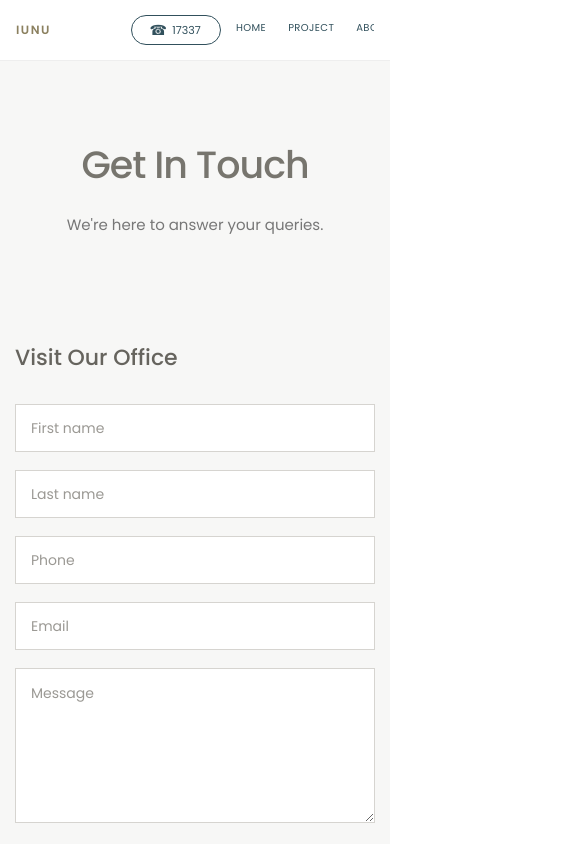
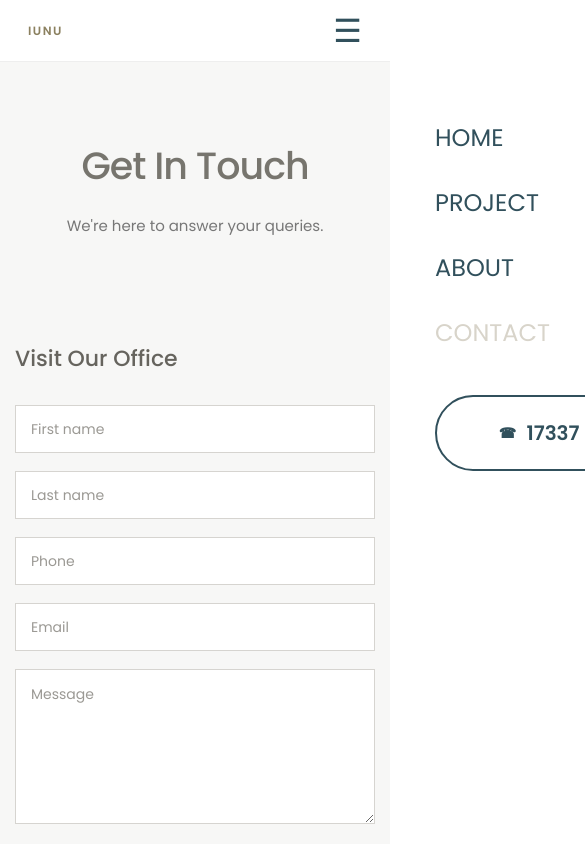
Before and after one commit to WassemAymanAtta/IUNU, a React (Vite) app: page /contact in a window 390 px wide. Shown: the top 844 px of the page, 585 px wide, since content can reach past the window. Built offline with nearby package versions, Linux system fonts and the light colour scheme.

Commit message:
Fix React Router refresh

```diff
--- a/src/components/layout/Navbar/Navbar.css
+++ b/src/components/layout/Navbar/Navbar.css
@@ -38,7 +38,7 @@
 
 
 /* =========================
-   MENU
+   DESKTOP MENU
 ========================= */
 
 .navbar-menu {
@@ -64,24 +64,18 @@
     transition: color 0.3s ease;
 }
 
-
-/* Hover */
-
 .nav-link:hover {
     color: #9a8a64;
 }
 
 
 /* =========================
-   CURRENT PAGE
+   ACTIVE PAGE
 ========================= */
 
 .nav-link-active {
     color: #9a8a64;
 }
-
-
-/* Underline */
 
 .nav-link-active::after {
     content: "";
@@ -93,11 +87,6 @@
     background: #9a8a64;
     animation: underlineAppear 0.25s ease;
 }
-
-
-/* =========================
-   UNDERLINE ANIMATION
-========================= */
 
 @keyframes underlineAppear {
     from {
@@ -112,7 +101,7 @@
 
 
 /* =========================
-   PHONE
+   DESKTOP PHONE
 ========================= */
 
 .navbar-phone {
@@ -136,75 +125,151 @@
 }
 
 .phone-icon {
+    width: 14px;
+    height: 14px;
+    display: flex;
+    align-items: center;
+    justify-content: center;
     font-size: 14px;
 }
 
 
 /* =========================
-   TABLET
+   MOBILE BUTTON
 ========================= */
 
-@media (max-width: 900px) {
-    .navbar-container {
-        padding: 0 18px;
-    }
-    .navbar-menu {
-        gap: 18px;
-    }
-    .nav-link {
-        font-size: 10px;
-    }
+.menu-toggle {
+    display: none;
+    background: transparent;
+    border: none;
+    color: #31505c;
+    font-size: 32px;
+    line-height: 1;
+    cursor: pointer;
+    padding: 0;
 }
 
 
 /* =========================
-   MOBILE
+   MOBILE CLOSE BUTTON
 ========================= */
 
+.menu-close {
+    display: none;
+    position: absolute;
+    top: 25px;
+    right: 25px;
+    background: transparent;
+    border: none;
+    color: #31505c;
+    font-size: 42px;
+    font-weight: 300;
+    line-height: 1;
+    cursor: pointer;
+}
+
+
+/* =========================
+   MOBILE PHONE
+========================= */
+
+.mobile-phone {
+    display: none;
+}
+
+
+/* =====================================================
+   MOBILE
+===================================================== */
+
 @media (max-width: 650px) {
+    /* Navbar */
     .navbar {
-        height: auto;
+        height: 62px;
     }
     .navbar-container {
-        min-height: 60px;
-        flex-wrap: wrap;
-        gap: 15px;
-        padding: 12px 16px;
+        height: 62px;
+        padding: 0 28px;
     }
+    /* Logo */
+    .navbar-logo {
+        min-width: auto;
+        font-size: 12px;
+    }
+    /* Hide desktop phone */
+    .navbar-phone {
+        display: none;
+    }
+    /* Hamburger */
+    .menu-toggle {
+        display: block;
+    }
+    /* =========================
+       MOBILE MENU
+    ========================= */
     .navbar-menu {
-        order: 3;
+        position: fixed;
+        top: 0;
+        left: 0;
         width: 100%;
-        overflow-x: auto;
+        height: 100vh;
+        background: #ffffff;
+        display: flex;
+        flex-direction: column;
+        align-items: flex-start;
         justify-content: flex-start;
-        padding-bottom: 4px;
-        gap: 22px;
+        gap: 0;
+        padding: 120px 45px 40px;
+        overflow-y: auto;
+        transform: translateX(100%);
+        transition: transform 0.35s ease;
+        z-index: 2000;
     }
-    .nav-link {
-        white-space: nowrap;
+    /* Open */
+    .navbar-menu.show {
+        transform: translateX(0);
     }
-    .nav-link-active::after {
-        bottom: -5px;
+    /* =========================
+       MOBILE LINKS
+    ========================= */
+    .navbar-menu .nav-link {
+        width: auto;
+        margin-bottom: 30px;
+        color: #31505c;
+        font-size: 24px;
+        font-weight: 400;
+        letter-spacing: 0;
     }
-    .navbar-phone {
-        width: 90px;
-        height: 30px;
+    /* Active */
+    .navbar-menu .nav-link-active {
+        color: #d8d4ca;
+    }
+    /* Remove desktop underline */
+    .navbar-menu .nav-link-active::after {
+        display: none;
+    }
+    /* =========================
+       MOBILE PHONE
+    ========================= */
+    .mobile-phone {
+        width: 210px;
+        height: 76px;
+        margin-top: 15px;
+        border: 2px solid #31505c;
+        border-radius: 40px;
+        display: flex;
+        align-items: center;
+        justify-content: center;
+        gap: 12px;
+        color: #31505c;
+        text-decoration: none;
+        font-size: 20px;
+        font-weight: 600;
+    }
+    /* =========================
+       CLOSE BUTTON
+    ========================= */
+    .menu-close {
+        display: block;
     }
 }
-
-.phone-icon {
-    width: 14px;
-    height: 14px;
-    display: flex;
-    align-items: center;
-    justify-content: center;
-}
-
-.phone-icon svg {
-    width: 14px;
-    height: 14px;
-    fill: none;
-    stroke: currentColor;
-    stroke-width: 1.7;
-    stroke-linecap: round;
-    stroke-linejoin: round;
-}
--- a/src/components/layout/Navbar/Navbar.jsx
+++ b/src/components/layout/Navbar/Navbar.jsx
@@ -1,24 +1,38 @@
+import { useState } from "react";
 import { NavLink, Link } from "react-router-dom";
 import "./Navbar.css";
 
 function Navbar() {
+  const [menuOpen, setMenuOpen] = useState(false);
+
+  const closeMenu = () => {
+    setMenuOpen(false);
+  };
+
   return (
     <header className="navbar">
       <div className="navbar-container">
 
         {/* Logo */}
-        <Link to="/" className="navbar-logo">
+        <Link
+          to="/"
+          className="navbar-logo"
+          onClick={closeMenu}
+        >
           IUNU
         </Link>
 
-        {/* Navigation */}
-        <nav className="navbar-menu">
+        {/* Desktop Navigation */}
+        <nav className={`navbar-menu ${menuOpen ? "show" : ""}`}>
 
           <NavLink
             to="/"
             end
+            onClick={closeMenu}
             className={({ isActive }) =>
-              isActive ? "nav-link nav-link-active" : "nav-link"
+              isActive
+                ? "nav-link nav-link-active"
+                : "nav-link"
             }
           >
             HOME
@@ -26,8 +40,11 @@ function Navbar() {
 
           <NavLink
             to="/project"
+            onClick={closeMenu}
             className={({ isActive }) =>
-              isActive ? "nav-link nav-link-active" : "nav-link"
+              isActive
+                ? "nav-link nav-link-active"
+                : "nav-link"
             }
           >
             PROJECT
@@ -35,8 +52,11 @@ function Navbar() {
 
           <NavLink
             to="/about"
+            onClick={closeMenu}
             className={({ isActive }) =>
-              isActive ? "nav-link nav-link-active" : "nav-link"
+              isActive
+                ? "nav-link nav-link-active"
+                : "nav-link"
             }
           >
             ABOUT
@@ -44,18 +64,37 @@ function Navbar() {
 
           <NavLink
             to="/contact"
+            onClick={closeMenu}
             className={({ isActive }) =>
-              isActive ? "nav-link nav-link-active" : "nav-link"
+              isActive
+                ? "nav-link nav-link-active"
+                : "nav-link"
             }
           >
             CONTACT
           </NavLink>
 
+          {/* Phone inside mobile menu */}
+          <a
+            href="tel:17337"
+            className="mobile-phone"
+          >
+            <span className="phone-icon">☎</span>
+            17337
+          </a>
 
+          {/* Close Button */}
+          <button
+            className="menu-close"
+            onClick={closeMenu}
+            aria-label="Close menu"
+          >
+            ×
+          </button>
 
         </nav>
 
-        {/* Phone */}
+        {/* Desktop Phone */}
         <a
           href="tel:17337"
           className="navbar-phone"
@@ -64,6 +103,15 @@ function Navbar() {
           17337
         </a>
 
+        {/* Mobile Menu Button */}
+        <button
+          className="menu-toggle"
+          onClick={() => setMenuOpen(!menuOpen)}
+          aria-label="Open menu"
+        >
+          ☰
+        </button>
+
       </div>
     </header>
   );
--- a/src/pages/Contact/Contact.jsx
+++ b/src/pages/Contact/Contact.jsx
@@ -132,14 +132,14 @@ function Contact() {
   <div className="social-links">
 
     {/* Facebook */}
-    <a href="#" aria-label="Facebook" className="social-link">
+    <a href="https://www.facebook.com/iunudevelopments" aria-label="Facebook" className="social-link">
       <svg viewBox="0 0 24 24">
         <path d="M14 8h3V4h-3c-3.3 0-5 1.7-5 5v3H6v4h3v8h4v-8h3.5l.5-4H13V9c0-.7.3-1 1-1z" />
       </svg>
     </a>
 
     {/* Instagram */}
-    <a href="#" aria-label="Instagram" className="social-link">
+    <a href="https://www.instagram.com/iunu.eg/?hl=en" aria-label="Instagram" className="social-link">
       <svg viewBox="0 0 24 24">
         <rect x="3" y="3" width="18" height="18" rx="5" />
         <circle cx="12" cy="12" r="4" />
@@ -148,7 +148,7 @@ function Contact() {
     </a>
 
     {/* WhatsApp */}
-    <a href="#" aria-label="WhatsApp" className="social-link">
+    <a href="whatsapp://send?phone=201091218088" aria-label="WhatsApp" className="social-link">
       <svg viewBox="0 0 24 24">
         <path d="M20 11.5a8 8 0 0 1-11.8 7.1L4 20l1.4-4.1A8 8 0 1 1 20 11.5z" />
         <path d="M9 8.5c.2-.4.4-.4.7-.4h.5c.2 0 .4.1.5.4l.7 1.6c.1.2.1.4-.1.6l-.5.6c-.1.1-.1.3 0 .5.4.7 1 1.3 1.7 1.7.2.1.4.1.5 0l.6-.6c.2-.2.4-.2.6-.1l1.5.7c.2.1.3.3.3.5v.5c0 .3-.1.5-.4.7-.4.3-1 .5-1.5.4-1.1-.2-2.3-.9-3.4-2-1-1-1.7-2.2-2-3.4-.1-.6.1-1.1.4-1.5z" />
@@ -156,7 +156,7 @@ function Contact() {
     </a>
 
     {/* Email */}
-    <a href="#" aria-label="Email" className="social-link email">
+    <a href="mailto:info@iunu-eg.com" aria-label="Email" className="social-link email">
       <svg viewBox="0 0 24 24">
         <rect x="3" y="5" width="18" height="14" rx="2" />
         <path d="m4 7 8 6 8-6" />
```
